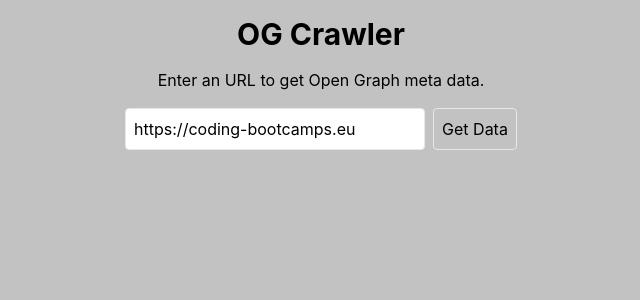
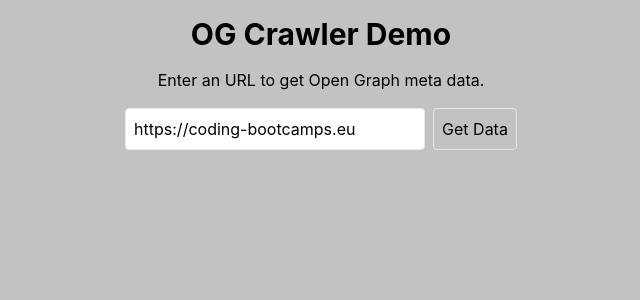
Before and after one commit to marcorosenbaum/og-crawler, a React (Create React App) app in the folder frontend/: page / in a window 1280 px wide. Shown: the top 300 px of the page, without its empty margins (319-959 px from the left). Built offline with nearby package versions, Linux system fonts and the light colour scheme.

Commit message:
changed text in frontend

```diff
--- a/frontend/src/App.tsx
+++ b/frontend/src/App.tsx
@@ -39,7 +39,7 @@ const App: React.FC = () => {
 
   return (
     <div className="App flex flex-col gap-4">
-      <h1 className="text-3xl font-bold mt-4">OG Crawler</h1>
+      <h1 className="text-3xl font-bold mt-4">OG Crawler Demo</h1>
       <p>Enter an URL to get Open Graph meta data.</p>
       <URLInput
         url={url}
@@ -53,7 +53,9 @@ const App: React.FC = () => {
       )}
       {ogDataFetched && (
         <p className="text-xl text-green-600">
-          Finished! Found {report?.length} links. The OG preview is limit to 80.
+          Finished! Found {report?.length} links. The OG preview is limit to 80
+          previews.
+          <br />
           If you want to see a preview of all links, ...
         </p>
       )}
```
Also changed, not shown: 7 other files (tests, documents, lock files or other folders).
